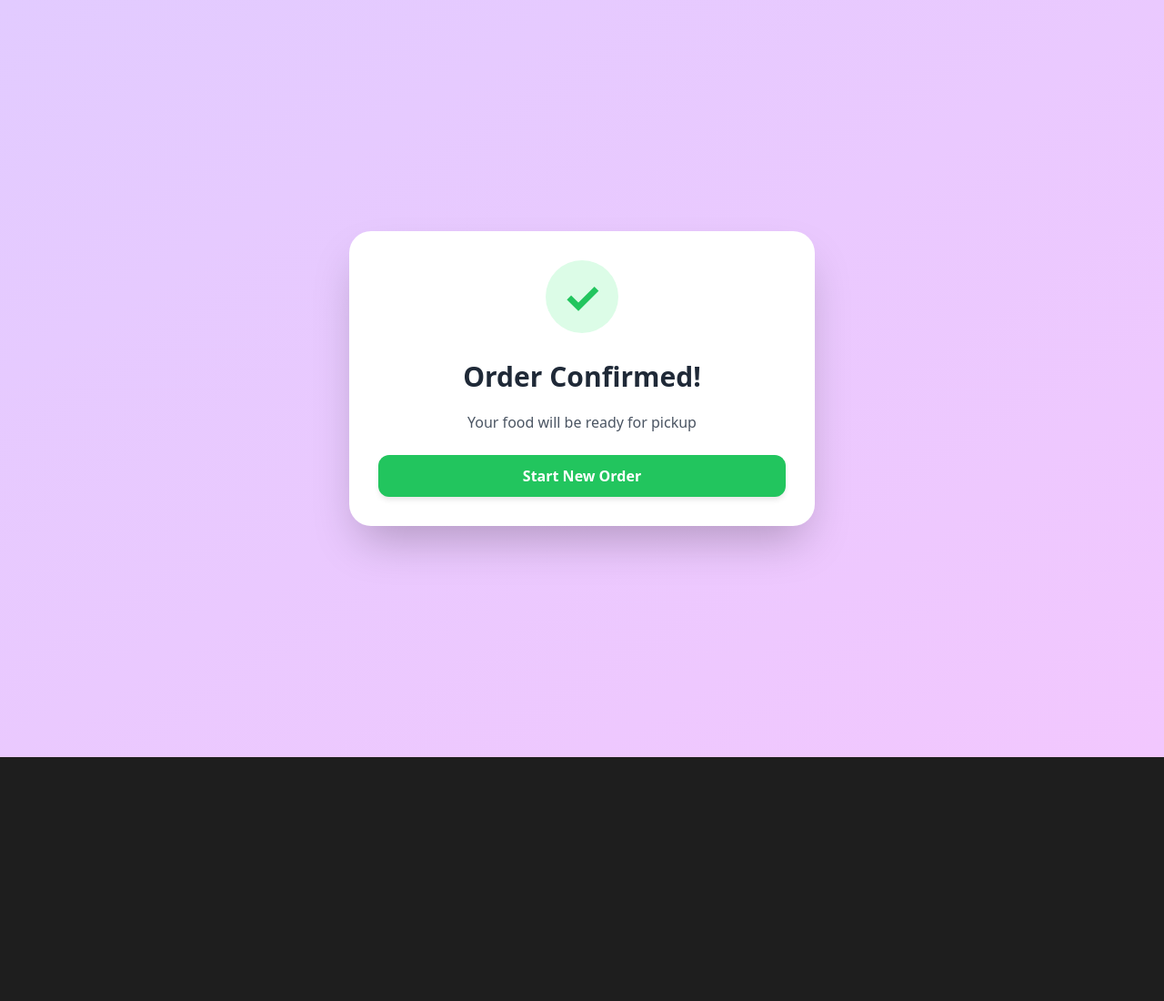
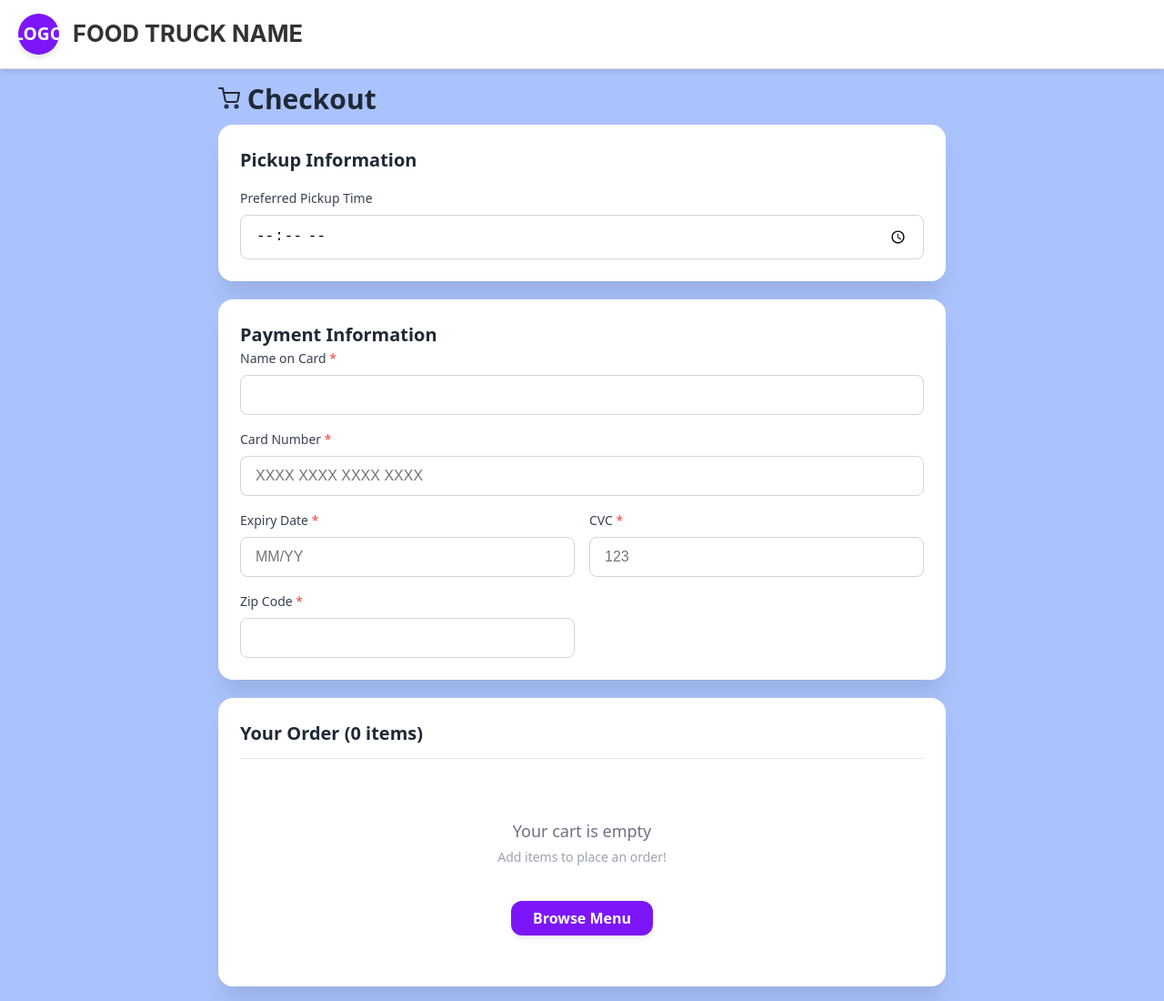
Before and after one commit to hungqbui/Point-of-Sale-System, a React (Vite) app in the folder client/: page /checkout in a window 1280 px wide. Shown: the whole page at 91% size. Before the commit the page ends 832 px from the top, so only its background shows below. Built offline with nearby package versions, Linux system fonts and the light colour scheme.

Commit message:
refactored (i think)

```diff
--- a/client/src/pages/Checkout.tsx
+++ b/client/src/pages/Checkout.tsx
@@ -2,6 +2,8 @@ import React, { useState } from 'react';
 import { useShoppingCart } from './../contexts/ShoppingCart'
 import { useNavigate } from 'react-router-dom';
 import { createOrder } from '../utils/fetchOrder';
+
+import { useToaster } from '../contexts/ToastContext';
 
 const ShoppingCart: React.FC<React.SVGProps<SVGSVGElement>> = (props) => (
   <svg viewBox="0 0 24 24" fill="none" stroke="currentColor" strokeWidth={2} strokeLinecap="round" strokeLinejoin="round" xmlns="http://www.w3.org/2000/svg" {...props}>
@@ -85,6 +87,9 @@ export default function FoodTruckCheckout() {
   //const customer =
   const navigate = useNavigate();
   const { items, total: cartTotal, tax, grandTotal, adjustQuantity, clearCart, removeItem } = useShoppingCart();
+
+  const { addToast } = useToaster();
+
   console.log('Items in cart:', items);
   console.log('First item:', Object.values(items)[0]);
   const [formData, setFormData] = useState<FormData>({
@@ -96,7 +101,7 @@ export default function FoodTruckCheckout() {
     zipcode: '',
     cardName: ''
   });
-  const [orderPlaced, setOrderPlaced] = useState(true);
+  const [orderPlaced, setOrderPlaced] = useState(false);
   const [showError, setShowError] = useState('');
 
   // --- Branding Constants ---
@@ -205,16 +210,16 @@ export default function FoodTruckCheckout() {
           setShowError('');
           clearCart();
         } catch (err: any) {
-          setShowError(err.message || 'Something went wrong. Try again.');
+          addToast(err.message || 'Something went wrong. Try again.', "error");
         }
 
       } catch (err: any) {
         console.error(err);
-        setShowError('Unable to connect to server.');
+        addToast('Unable to connect to server.', "error");
       }
 
     } else {
-      setShowError('Please check all required (*) fields and card details are complete.');
+      addToast('Please check all required (*) fields and card details are complete.', "error");
     }
   };
 
@@ -321,18 +326,18 @@ export default function FoodTruckCheckout() {
 
       {/* Main Content Area */}
       <div style={{ padding: '16px', maxWidth: '800px', margin: '0 auto' }}>
-        <div style={{ display: 'flex', alignItems: 'center', gap: '12px', marginBottom: '32px' }}>
+        <div style={{ display: 'flex', alignItems: 'center', gap: '12px', marginBottom: '12px' }}>
           <h1 style={{ fontSize: '30px', fontWeight: 'bold', color: '#1f2937', margin: 0 }}><ShoppingCart style={{ width: '24px', height: '24px' }} />   Checkout</h1>
         </div>
 
         <div style={{
           display: 'grid',
           gridTemplateColumns: '1fr',
-          gap: '32px'
+          gap: '20px'
         }}>
 
           {/* Right Column - Customer Info & Payment */}
-          <div style={{ display: 'flex', flexDirection: 'column', gap: '32px' }}>
+          <div style={{ display: 'flex', flexDirection: 'column', gap: '20px' }}>
             {/* Contact Information */}
             <div style={{
               backgroundColor: 'white',
@@ -384,7 +389,7 @@ export default function FoodTruckCheckout() {
               boxShadow: '0 20px 25px -5px rgba(0, 0, 0, 0.1)',
               padding: '24px'
             }}>
-              <div style={{ display: 'flex', flexDirection: 'column', gap: '32px' }}>
+              <div style={{ display: 'flex', flexDirection: 'column', gap: '20px' }}>
                 <h2 style={{
                   fontSize: '20px',
                   fontWeight: 'bold',
@@ -535,7 +540,7 @@ export default function FoodTruckCheckout() {
           </div>
 
           {/* Left Column - Cart Items */}
-          <div style={{ display: 'flex', flexDirection: 'column', gap: '24px' }}>
+          <div style={{ display: 'flex', flexDirection: 'column', gap: '18px' }}>
             <div style={{
               backgroundColor: 'white',
               borderRadius: '16px',
@@ -765,7 +770,7 @@ export default function FoodTruckCheckout() {
                     justifyContent: 'space-between',
                     paddingTop: '12px',
                     fontSize: '24px',
-                    fontWeight: 800,
+                    fontWeight: 650,
                     color: '#1f2937'
                   }}>
                     <span>Total</span>
@@ -778,7 +783,7 @@ export default function FoodTruckCheckout() {
                     justifyContent: 'space-between',
                     paddingTop: '12px',
                     fontSize: '24px',
-                    fontWeight: 800,
+                    fontWeight: 650,
                     color: '#1f2937'
                   }}>
                     <span>Tax (10%)</span>
@@ -791,7 +796,7 @@ export default function FoodTruckCheckout() {
                     justifyContent: 'space-between',
                     paddingTop: '12px',
                     fontSize: '24px',
-                    fontWeight: 800,
+                    fontWeight: 650,
                     color: '#1f2937'
                   }}>
                     <span>Grand Total</span>
@@ -808,7 +813,7 @@ export default function FoodTruckCheckout() {
                     marginTop: '32px',
                     padding: '16px',
                     borderRadius: '12px',
-                    fontWeight: 800,
+                    fontWeight: 650,
                     fontSize: '20px',
                     border: 'none',
                     cursor: 'pointer',
--- a/client/src/pages/Employee_Manager.tsx
+++ b/client/src/pages/Employee_Manager.tsx
@@ -44,11 +44,6 @@ const Employee_Manager: React.FC = () => {
 
   // ---------------- INITIAL LOAD ----------------
   useEffect(() => {
-    fetch('/api/menuItems')
-      .then(res => res.json())
-      .then(data => console.log('✅ Backend menuItems response:', data))
-      .catch(err => console.error('❌ MenuItems connection error:', err));
-
     fetch('/api/utilities')
       .then(res => res.json())
       .then(data => setUtilitiesList(data))
```
